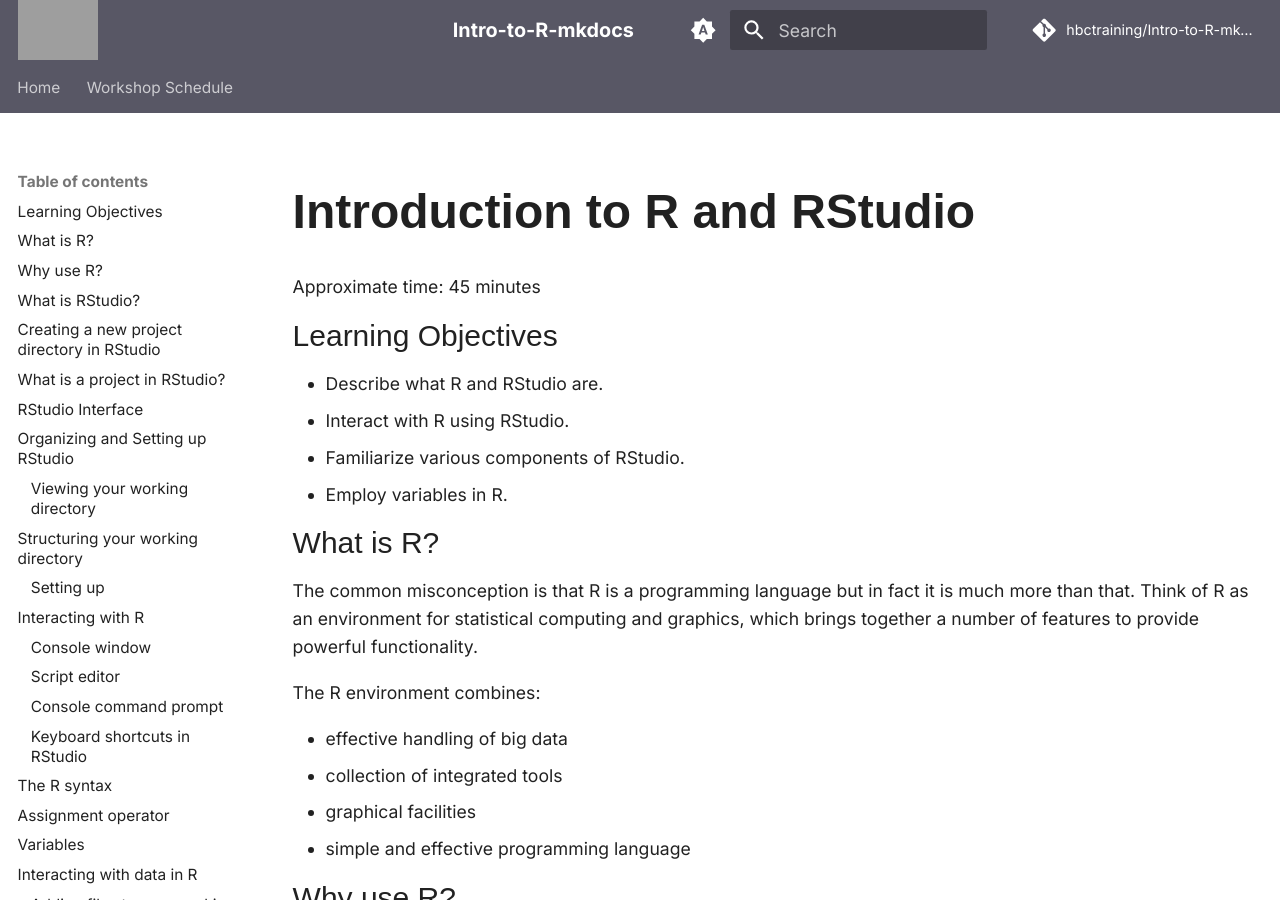
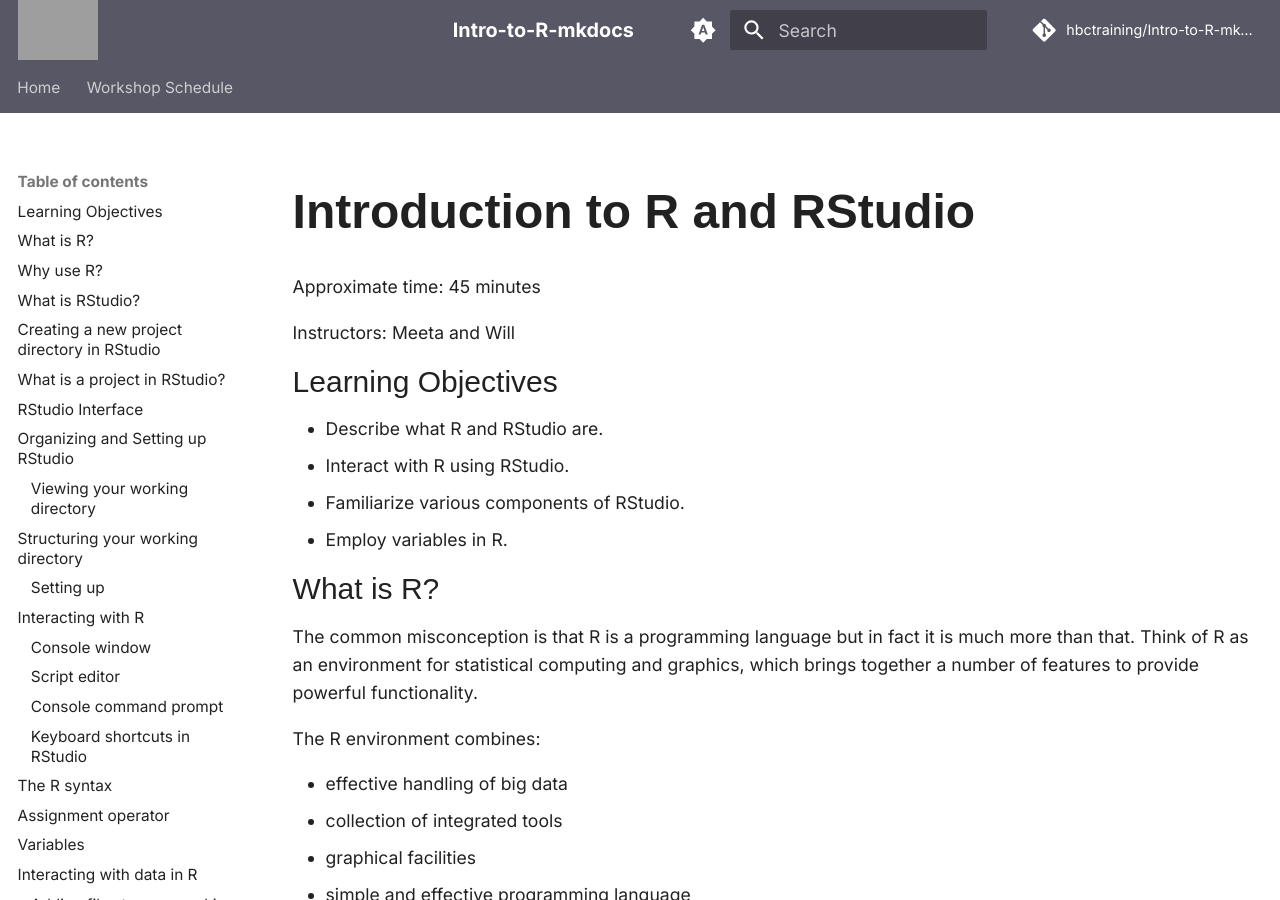
Before and after one commit to upendrabhattarai/Intro-to-R-mkdocs, an MkDocs documentation site: the page built from docs/day_1/D1.2_introR-R-and-RStudio.md, in a window 1280 px wide and 900 px high. Built offline with MkDocs 1.6.1 and Material for MkDocs 9.7.7, drawn with Linux system fonts in a browser that asks for light colours; comment, search, counter and statistics services are not loaded; grey boxes are pictures that could not be loaded.

Commit message:
update instructors

```diff
--- a/docs/day_1/D1.2_introR-R-and-RStudio.md
+++ b/docs/day_1/D1.2_introR-R-and-RStudio.md
@@ -5,6 +5,8 @@ date: "Friday, September 8, 2017"
 ---
 
 Approximate time: 45 minutes
+
+Instructors: Meeta and Will
 
 ## Learning Objectives
 
```
